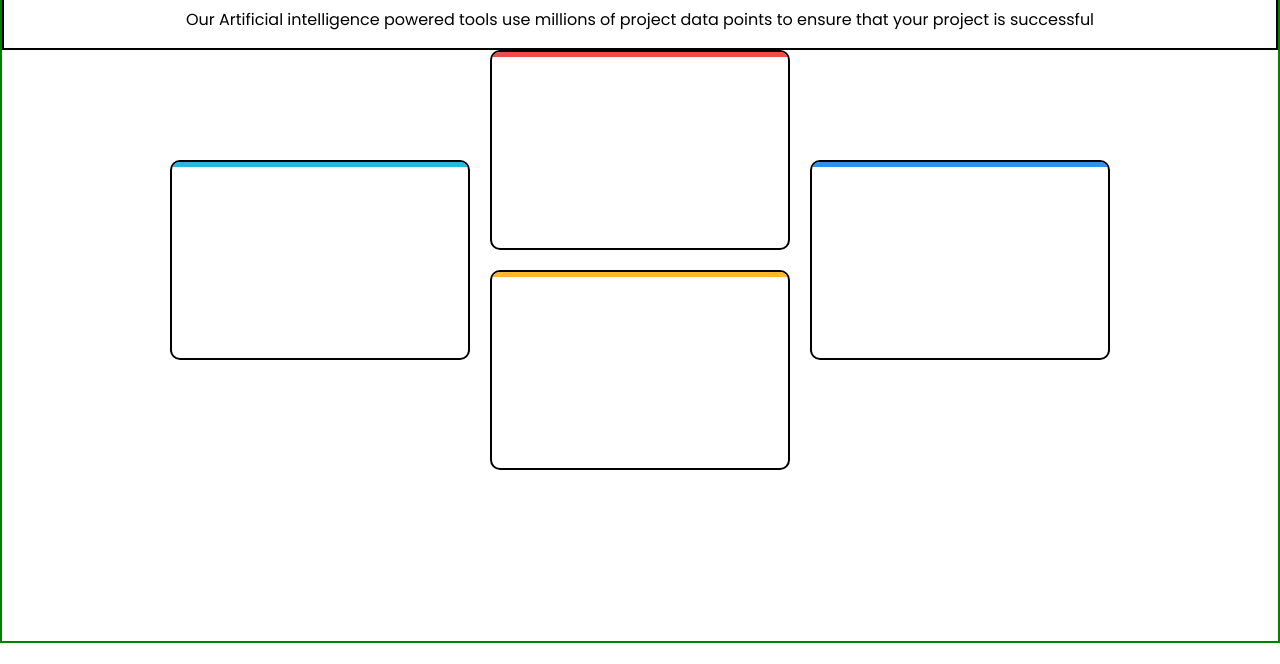
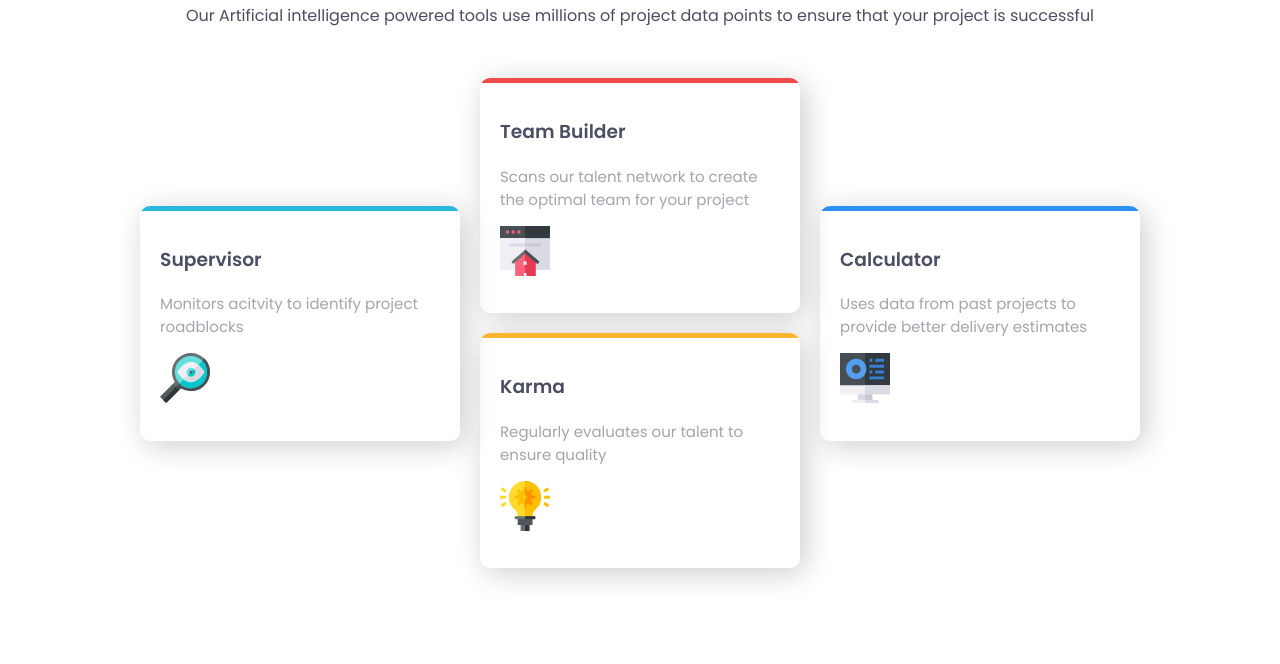
Before and after one commit to Faisalbaig1998/Four-card-feature-section, a plain HTML site: page index.html in a window 1280 px wide. Shown: the part 157-821 px from the top of the page. Before the commit the page ends 800 px from the top, so only its background shows below. Drawn offline with Linux system fonts and the light colour scheme.

Commit message:
Monday Work

```diff
--- a/index.css
+++ b/index.css
@@ -4,6 +4,7 @@
 
 html,
 body {
+  color: hsl(234, 12%, 34%);
   font-family: Poppins;
   margin: 0;
   padding: 0;
@@ -15,11 +16,12 @@ body {
 body {
   /* align-items: center; */
   /* flex-direction: column; */
-  border: 2px solid green;
+  /* border: 2px solid green; */
 }
 
 .container {
   margin: auto;
+  margin-top: 50px;
   justify-content: center;
   align-items: center;
   width: 80%;
@@ -50,22 +52,35 @@ body {
 
 .header {
   text-align: center;
-  border: 2px solid black;
+  /* border: 2px solid black; */
 }
 
 .card {
+  position: relative;
+  padding: 20px;
   border-radius: 10px;
-  width: 300px;
-  height: 200px;
-  border: 2px solid black;
+  width: 320px;
+  height: 235px;
+  /* border: 2px solid black; */
   overflow: hidden;
+  box-shadow: 5px 5px 30px rgb(205, 205, 205);
 }
 
-.team-builder::before,
+/* .team-builder::before,
 .karma::before,
 .supervisor::before,
 .calculator::before {
   content: "";
+  width: 100%;
+  height: 5px;
+  display: block;
+  } */
+
+.card::before {
+  top: 0;
+  left: 0;
+  content: "";
+  position: absolute;
   width: 100%;
   height: 5px;
   display: block;
@@ -85,3 +100,17 @@ body {
 .team-builder::before {
   background-color: #ef4b4c;
 }
+
+.card-img {
+  width: 50px;
+  height: auto;
+}
+
+.card > p{
+  font-size: 15px;
+  color : hsl(229, 6%, 66%);
+}
+
+.card > h3{
+  font-weight: 600;
+}
--- a/index.html
+++ b/index.html
@@ -14,18 +14,52 @@
   </head>
   <body>
     <div class="header">
-      <h1>Reliable, efficient delivery</h1>
-      <h1>Powererd by Techonology</h1>
+      <h1 style="font-weight: 200">Reliable, efficient delivery</h1>
+      <h1 style="color: hsl(234, 12%, 34%);">Powererd by Techonology</h1>
       <p>
         Our Artificial intelligence powered tools use millions of project data
         points to ensure that your project is successful
       </p>
     </div>
     <div class="container">
-      <div class="card supervisor"></div>
-      <div class="card team-builder"></div>
-      <div class="card karma"></div>
-      <div class="card calculator"></div>
+      <div class="card supervisor">
+        <h3>Supervisor</h3>
+        <p>Monitors acitvity to identify project roadblocks</p>
+        <img
+          class="card-img"
+          src="four-card-feature-section-master/images/icon-supervisor.svg"
+          alt="supervisor"
+        />
+      </div>
+      <div class="card team-builder">
+        <h3>Team Builder</h3>
+        <p>
+          Scans our talent network to create the optimal team for your project
+        </p>
+        <img
+          class="card-img"
+          src="four-card-feature-section-master/images/icon-team-builder.svg"
+          alt="team-builder"
+        />
+      </div>
+      <div class="card karma">
+        <h3>Karma</h3>
+        <p>Regularly evaluates our talent to ensure quality</p>
+        <img
+          class="card-img"
+          src="four-card-feature-section-master/images/icon-karma.svg"
+          alt="team-builder"
+        />
+      </div>
+      <div class="card calculator">
+        <h3>Calculator</h3>
+        <p>Uses data from past projects to provide better delivery estimates</p>
+        <img
+          class="card-img"
+          src="four-card-feature-section-master/images/icon-calculator.svg"
+          alt="team-builder"
+        />
+      </div>
     </div>
   </body>
 </html>
```
